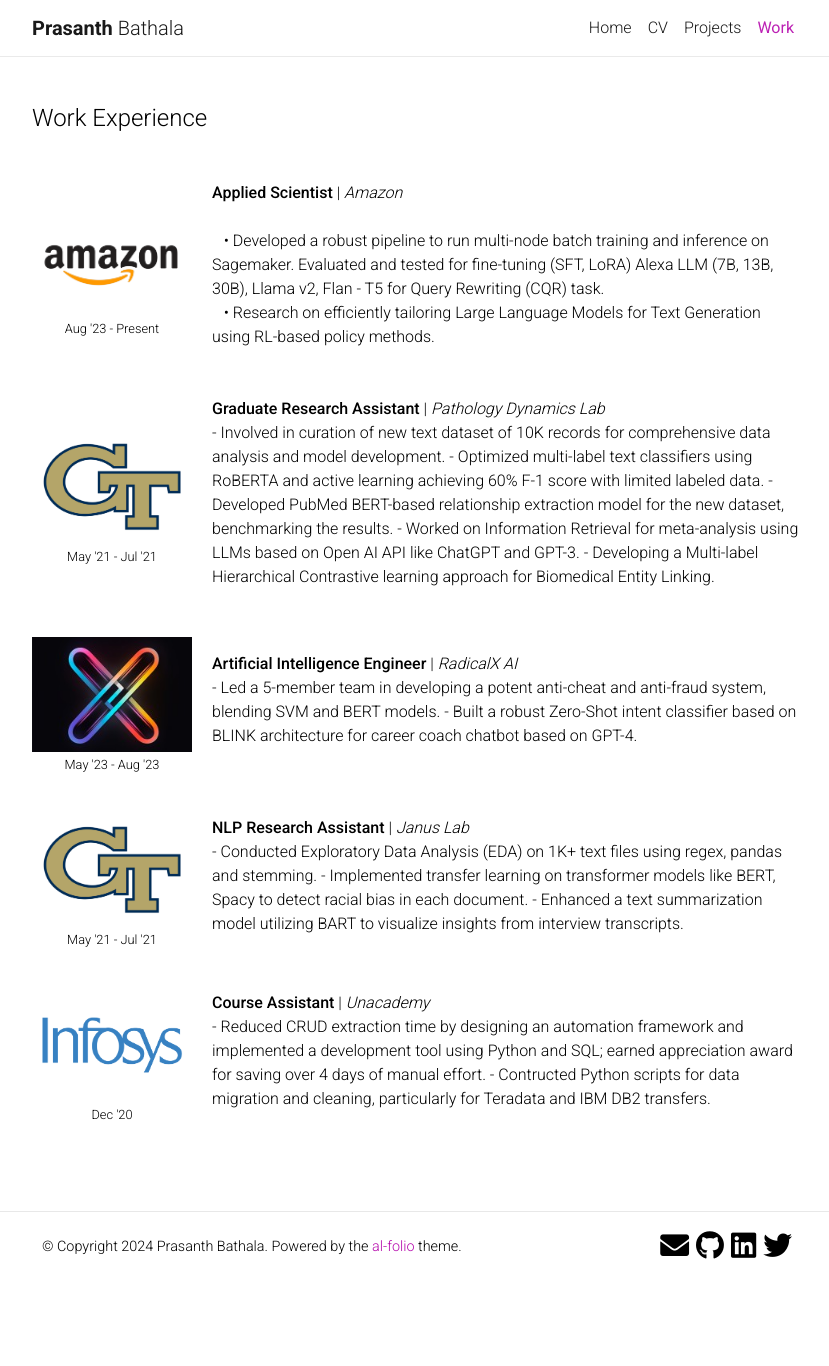
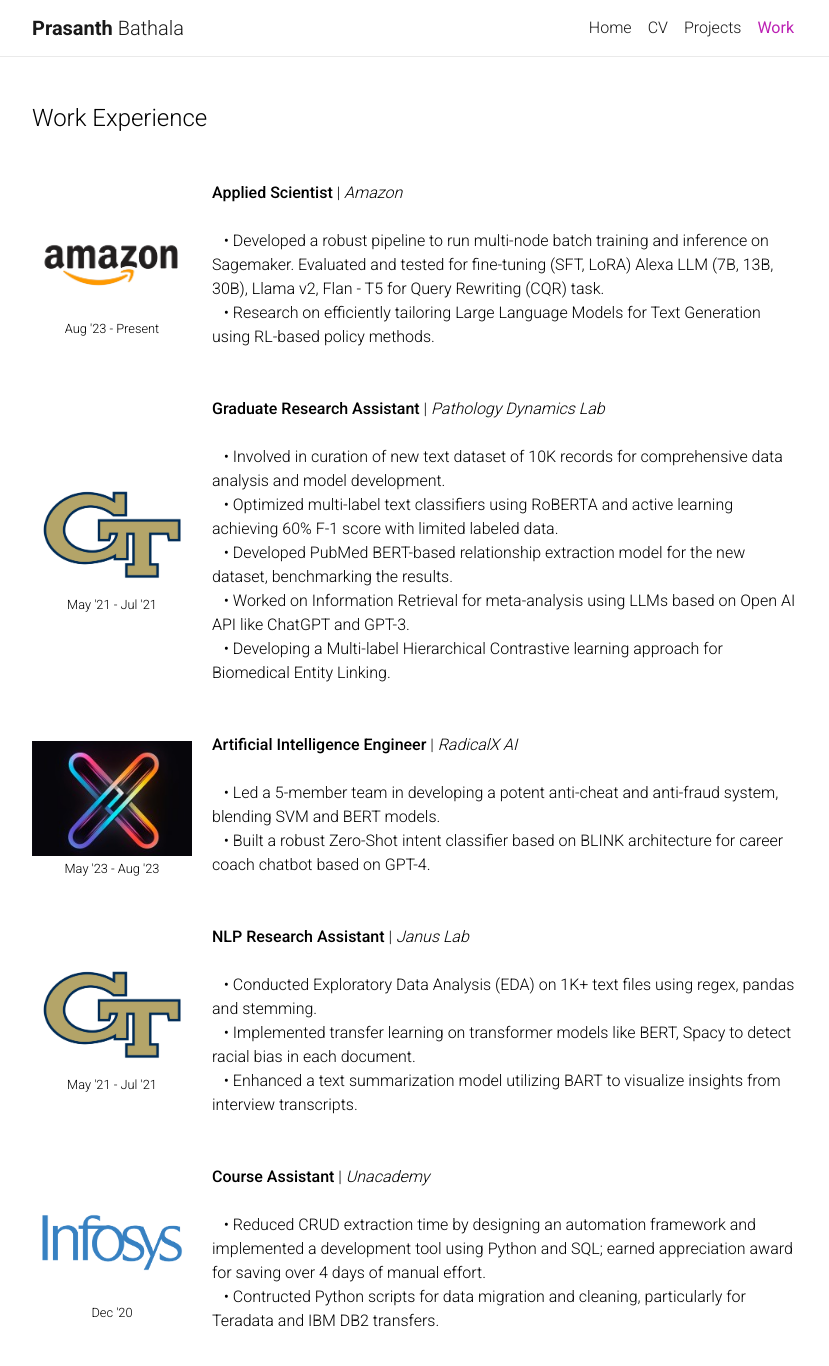
Before and after one commit to prasbathala/prasbathala.github.io, a Jekyll site: the page built from _pages/work.md, in a window 1280 px wide and 1400 px high. Shown: the top 1366 px of the window, without its empty margins (223-1052 px from the left). Built offline with Jekyll 4.4.1, drawn with Linux system fonts in a browser that asks for light colours; nearby versions of some CDN libraries; comment, search, counter and statistics services are not loaded; a style sheet for code colours, icons or effects is not loaded; some of the changed lines change nothing that is shown.

Commit message:
Updated Work

```diff
--- a/_pages/work.md
+++ b/_pages/work.md
@@ -33,13 +33,16 @@
     </div>
     <p class="work-text">
       <strong>Graduate Research Assistant</strong> | <i>Pathology Dynamics Lab</i> <br/>
-       - Involved in curation of new text dataset of 10K records for comprehensive data analysis and model development.
-       - Optimized multi-label text classifiers using RoBERTA and active learning achieving 60% F-1 score with limited
-        labeled data.
-       - Developed PubMed BERT-based relationship extraction model for the new dataset, benchmarking the results.
-       - Worked on Information Retrieval for meta-analysis using LLMs based on Open AI API like ChatGPT and GPT-3.
-       - Developing a Multi-label Hierarchical Contrastive learning approach for Biomedical Entity Linking.
-
+      <br>
+       &nbsp;&nbsp;&nbsp;&bull; Involved in curation of new text dataset of 10K records for comprehensive data analysis and model development.
+      <br>
+       &nbsp;&nbsp;&nbsp;&bull; Optimized multi-label text classifiers using RoBERTA and active learning achieving 60% F-1 score with limited labeled data.
+      <br>
+       &nbsp;&nbsp;&nbsp;&bull; Developed PubMed BERT-based relationship extraction model for the new dataset, benchmarking the results.
+      <br>
+       &nbsp;&nbsp;&nbsp;&bull; Worked on Information Retrieval for meta-analysis using LLMs based on Open AI API like ChatGPT and GPT-3.
+      <br>
+       &nbsp;&nbsp;&nbsp;&bull; Developing a Multi-label Hierarchical Contrastive learning approach for Biomedical Entity Linking.
     </p>
     <br>
   </div>
@@ -51,8 +54,10 @@
     </div>
     <p class="work-text">
       <strong>Artificial Intelligence Engineer</strong> | <i>RadicalX AI</i> <br/>
-        - Led a 5-member team in developing a potent anti-cheat and anti-fraud system, blending SVM and BERT models.
-        - Built a robust Zero-Shot intent classifier based on BLINK architecture for career coach chatbot based on GPT-4.
+        <br>
+        &nbsp;&nbsp;&nbsp;&bull; Led a 5-member team in developing a potent anti-cheat and anti-fraud system, blending SVM and BERT models.
+        <br>
+        &nbsp;&nbsp;&nbsp;&bull; Built a robust Zero-Shot intent classifier based on BLINK architecture for career coach chatbot based on GPT-4.
     </p>
     <br>
   </div>
@@ -65,9 +70,12 @@
     </div>
     <p class="work-text">
       <strong>NLP Research Assistant</strong> | <i>Janus Lab</i> <br/>
-       - Conducted Exploratory Data Analysis (EDA) on 1K+ text files using regex, pandas and stemming.
-       - Implemented transfer learning on transformer models like BERT, Spacy to detect racial bias in each document.
-       - Enhanced a text summarization model utilizing BART to visualize insights from interview transcripts.
+      <br>
+       &nbsp;&nbsp;&nbsp;&bull; Conducted Exploratory Data Analysis (EDA) on 1K+ text files using regex, pandas and stemming.
+      <br>
+       &nbsp;&nbsp;&nbsp;&bull; Implemented transfer learning on transformer models like BERT, Spacy to detect racial bias in each document.
+      <br>
+       &nbsp;&nbsp;&nbsp;&bull; Enhanced a text summarization model utilizing BART to visualize insights from interview transcripts.
     </p>
     <br>
   </div>
@@ -80,8 +88,10 @@
     </div>
     <p class="work-text">
       <strong>Course Assistant</strong> | <i>Unacademy</i> <br/>
-       - Reduced CRUD extraction time by designing an automation framework and implemented a development tool using Python and SQL; earned appreciation award for saving over 4 days of manual effort.
-       - Contructed Python scripts for data migration and cleaning, particularly for Teradata and IBM DB2 transfers.
+      <br>
+       &nbsp;&nbsp;&nbsp;&bull; Reduced CRUD extraction time by designing an automation framework and implemented a development tool using Python and SQL; earned appreciation award for saving over 4 days of manual effort.
+      <br>
+       &nbsp;&nbsp;&nbsp;&bull; Contructed Python scripts for data migration and cleaning, particularly for Teradata and IBM DB2 transfers.
     </p>
     <br>
   </div>
```
